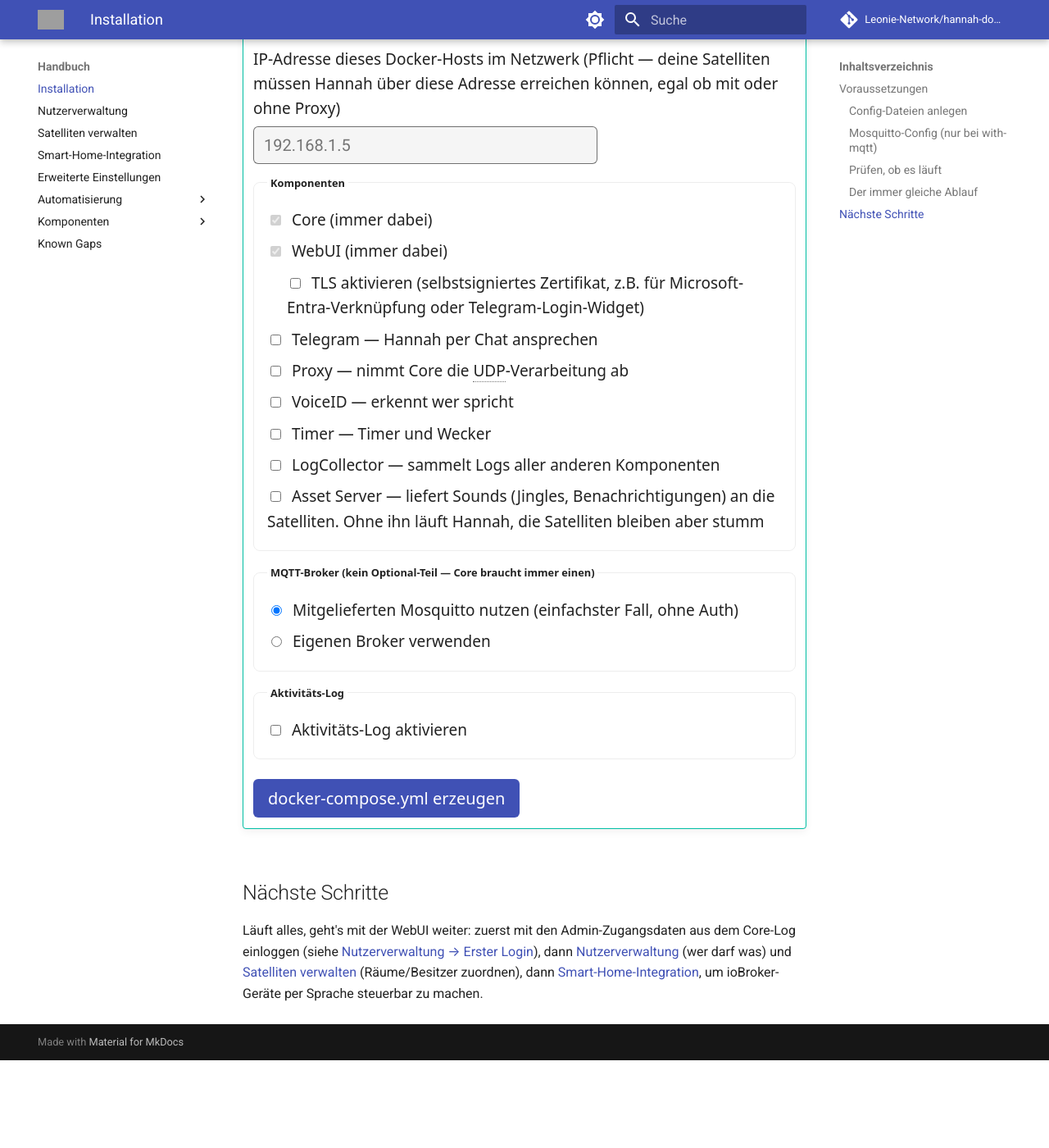
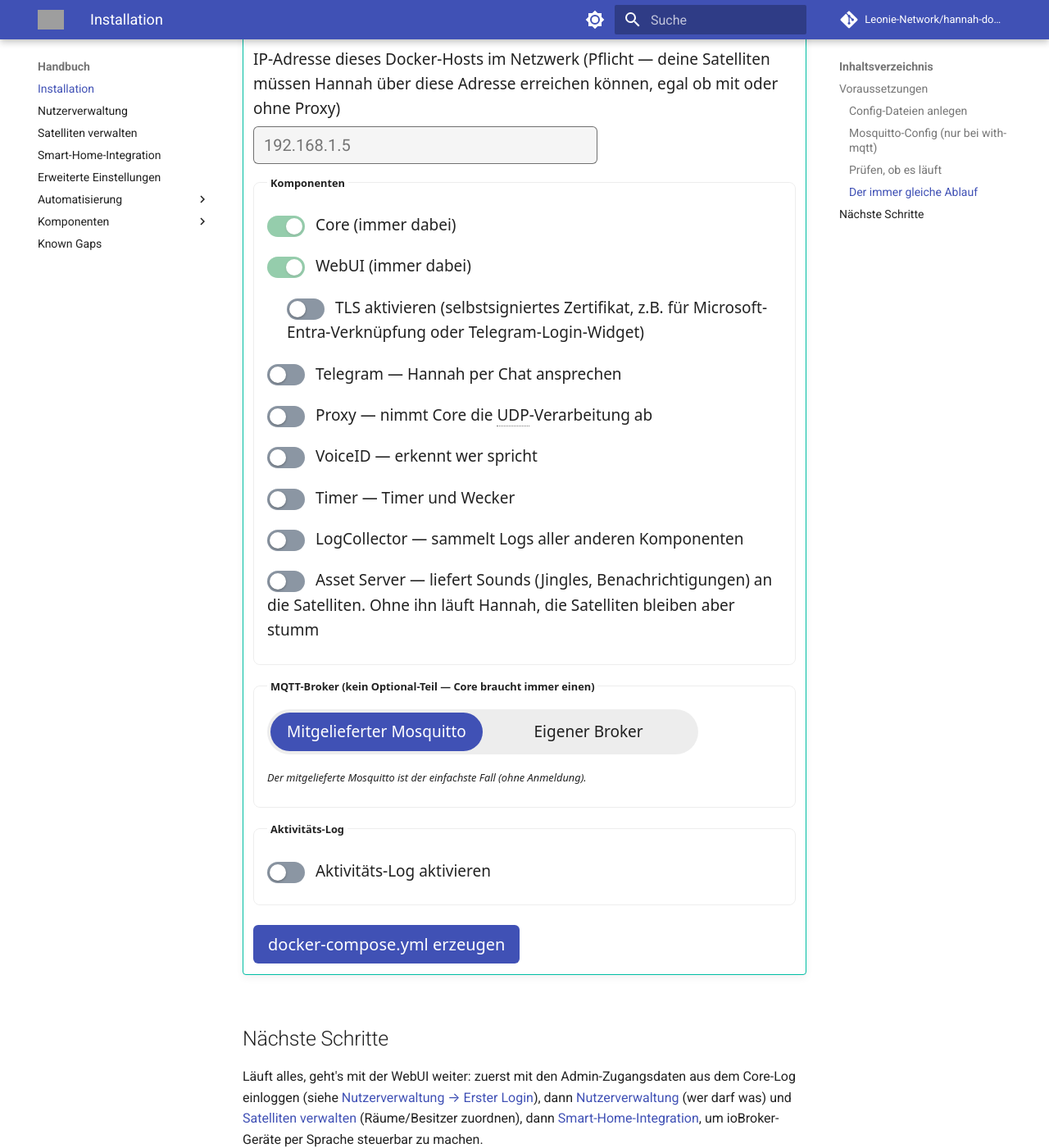
Before and after one commit to Leonie-Network/hannah-docs, an MkDocs documentation site: the page built from docs/manual/installation.md, in a window 1280 px wide and 1400 px high, scrolled down 1133 px. Shown: the whole window at 82% size. Built offline with MkDocs 1.6.1 and Material for MkDocs 9.7.7, drawn with Linux system fonts in a browser that asks for light colours; comment, search, counter and statistics services are not loaded; before the commit the page ends 2426 px from its top, so only the background shows below that; grey boxes are pictures that could not be loaded.

Commit message:
docs: switches and segmented controls in the builders
Replace the plain checkboxes with toggle switches and the two-way radio
groups (platform, architecture, MQTT, database) with a sliding segmented
control, in both the compose and the AutoDeploy builder. Shared styles
live in assets/css/builder.css.

Refs #38

Co-Authored-By: Claude Sonnet 5.5 <noreply@anthropic.com>

```diff
--- /dev/null
+++ b/docs/assets/css/builder.css
@@ -0,0 +1,115 @@
+/* Schalter statt Standard-Checkboxen in den Buildern (Compose + AutoDeploy).
+   Aus = grau, An = grün. Die ganze Zeile (label) ist klickbar. */
+
+.hannah-compose-builder label:has(> input[type="checkbox"]),
+.hannah-autodeploy-builder label:has(> input[type="checkbox"]) {
+  cursor: pointer;
+  padding: 6px 0;
+}
+
+.hannah-compose-builder input[type="checkbox"],
+.hannah-autodeploy-builder input[type="checkbox"] {
+  -webkit-appearance: none;
+  appearance: none;
+  position: relative;
+  display: inline-block;
+  vertical-align: middle;
+  flex: none;
+  width: 46px;
+  height: 26px;
+  margin: 0 12px 0 0;
+  border-radius: 13px;
+  background: #8b96a3;
+  cursor: pointer;
+  transition: background .18s ease;
+}
+
+.hannah-compose-builder input[type="checkbox"]::after,
+.hannah-autodeploy-builder input[type="checkbox"]::after {
+  content: "";
+  position: absolute;
+  top: 3px;
+  left: 3px;
+  width: 20px;
+  height: 20px;
+  border-radius: 50%;
+  background: #fff;
+  box-shadow: 0 1px 3px rgba(0, 0, 0, .35);
+  transition: transform .18s ease;
+}
+
+.hannah-compose-builder input[type="checkbox"]:checked,
+.hannah-autodeploy-builder input[type="checkbox"]:checked {
+  background: #2e9d5b;
+}
+
+.hannah-compose-builder input[type="checkbox"]:checked::after,
+.hannah-autodeploy-builder input[type="checkbox"]:checked::after {
+  transform: translateX(20px);
+}
+
+.hannah-compose-builder input[type="checkbox"]:focus-visible,
+.hannah-autodeploy-builder input[type="checkbox"]:focus-visible {
+  outline: 3px solid var(--md-accent-fg-color--transparent, rgba(91, 79, 209, .45));
+  outline-offset: 2px;
+}
+
+/* "Immer dabei"-Schalter: an, aber sichtbar nicht bedienbar */
+.hannah-compose-builder input[type="checkbox"]:disabled,
+.hannah-autodeploy-builder input[type="checkbox"]:disabled {
+  opacity: .5;
+  cursor: not-allowed;
+}
+
+/* Zwei-Wege-Auswahl (Plattform, Architektur): nebeneinander, mit gleitender Markierung */
+:is(.hannah-compose-builder, .hannah-autodeploy-builder) .seg {
+  position: relative;
+  display: inline-grid;
+  grid-template-columns: 1fr 1fr;
+  margin: 6px 0;
+  padding: 4px;
+  border-radius: 999px;
+  background: var(--md-default-fg-color--lightest, #c7d0da);
+}
+
+:is(.hannah-compose-builder, .hannah-autodeploy-builder) .seg::before {
+  content: "";
+  position: absolute;
+  top: 4px;
+  bottom: 4px;
+  left: 4px;
+  width: calc(50% - 4px);
+  border-radius: 999px;
+  background: var(--md-primary-fg-color, #5b4fd1);
+  transition: transform .2s ease;
+}
+
+:is(.hannah-compose-builder, .hannah-autodeploy-builder) .seg:has(label:nth-child(2) input:checked)::before {
+  transform: translateX(100%);
+}
+
+:is(.hannah-compose-builder, .hannah-autodeploy-builder) .seg label {
+  position: relative;
+  margin: 0;
+  padding: 8px 20px;
+  border-radius: 999px;
+  text-align: center;
+  white-space: nowrap;
+  cursor: pointer;
+  transition: color .2s ease;
+}
+
+:is(.hannah-compose-builder, .hannah-autodeploy-builder) .seg label:has(input:checked) {
+  color: #fff;
+}
+
+:is(.hannah-compose-builder, .hannah-autodeploy-builder) .seg input {
+  position: absolute;
+  opacity: 0;
+  pointer-events: none;
+}
+
+:is(.hannah-compose-builder, .hannah-autodeploy-builder) .seg label:has(input:focus-visible) {
+  outline: 3px solid var(--md-accent-fg-color--transparent, rgba(91, 79, 209, .45));
+  outline-offset: 2px;
+}
--- a/docs/manual/installation.md
+++ b/docs/manual/installation.md
@@ -80,8 +80,11 @@ Installations-Script pro Komponente.
 
     <fieldset>
     <legend>MQTT-Broker (kein Optional-Teil — Core braucht immer einen)</legend>
-    <label><input type="radio" name="hcb-mqtt-mode" value="bundled" checked> Mitgelieferten Mosquitto nutzen (einfachster Fall, ohne Auth)</label>
-    <label><input type="radio" name="hcb-mqtt-mode" value="own"> Eigenen Broker verwenden</label>
+    <div class="seg">
+    <label><input type="radio" name="hcb-mqtt-mode" value="bundled" checked>Mitgelieferter Mosquitto</label>
+    <label><input type="radio" name="hcb-mqtt-mode" value="own">Eigener Broker</label>
+    </div>
+    <p><em>Der mitgelieferte Mosquitto ist der einfachste Fall (ohne Anmeldung).</em></p>
     <div data-hcb="mqtt-own-fields" hidden style="margin-left:24px">
     <label>Adresse<input type="text" data-hcb="mqtt-host" placeholder="192.168.1.1"></label>
     <label>Port (optional, Default 1883)<input type="text" data-hcb="mqtt-port"></label>
@@ -94,8 +97,10 @@ Installations-Script pro Komponente.
     <legend>Aktivitäts-Log</legend>
     <label><input type="checkbox" data-hcb="activity-log-enabled"> Aktivitäts-Log aktivieren</label>
     <div data-hcb="db-fields" hidden style="margin-left:24px">
-    <label><input type="radio" name="hcb-db-mode" value="bundled" checked> Mitgelieferte Datenbank verwenden</label>
-    <label><input type="radio" name="hcb-db-mode" value="own"> Bestehende Datenbank verwenden</label>
+    <div class="seg">
+    <label><input type="radio" name="hcb-db-mode" value="bundled" checked>Mitgelieferte Datenbank</label>
+    <label><input type="radio" name="hcb-db-mode" value="own">Bestehende Datenbank</label>
+    </div>
     <div data-hcb="db-own-fields" hidden style="margin-left:24px">
     <label>Adresse<input type="text" data-hcb="db-host" placeholder="192.168.1.X"></label>
     <label>Port (optional, Default 3306)<input type="text" data-hcb="db-port"></label>
--- a/mkdocs.yml
+++ b/mkdocs.yml
@@ -126,6 +126,9 @@ nav:
           - Update Server: services/update-server.md
           - WebUI: services/webui.md
 
+extra_css:
+  - assets/css/builder.css
+
 extra_javascript:
   - assets/js/compose-builder.js
   - assets/js/autodeploy-builder.js
```
Also changed, not shown: docs/components/autodeploy/configuration.md (+9 -4 lines).
